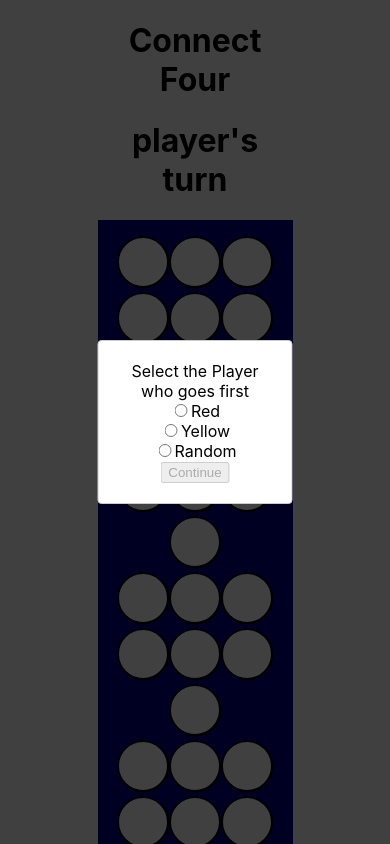
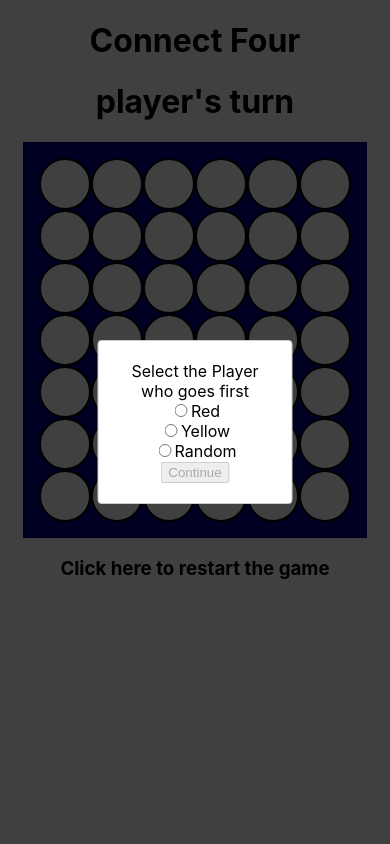
Before and after one commit to apanisales/Connect4, a React (Create React App) app: page / in a window 390 px wide. Shown: the top 844 px of the page. Built offline with nearby package versions, Linux system fonts and the light colour scheme.

Commit message:
feat: Implemented Responsive Web Design

```diff
--- a/src/App.css
+++ b/src/App.css
@@ -1,28 +1,24 @@
 body {
+  display: flex;
+  justify-content: center;
   margin: auto;
   width: 50%;
   text-align: center;
 }
 
 #connect-four {
-  display: inline-block;
+  display: flex;
   padding: 1rem;
   background-color: darkblue
 }
 
 #connect-four .row .cell {
-  display: inline-block;
+  display: flex;
   width: 3rem;
   height: 3rem;
   border: 2px solid black;
   border-radius: 50%;
   cursor: pointer;
-}
-
-#connect-four {
-  display: inline-block;
-  padding: 1rem;
-  background-color: darkblue
 }
 
 #restart-text:hover {
```
